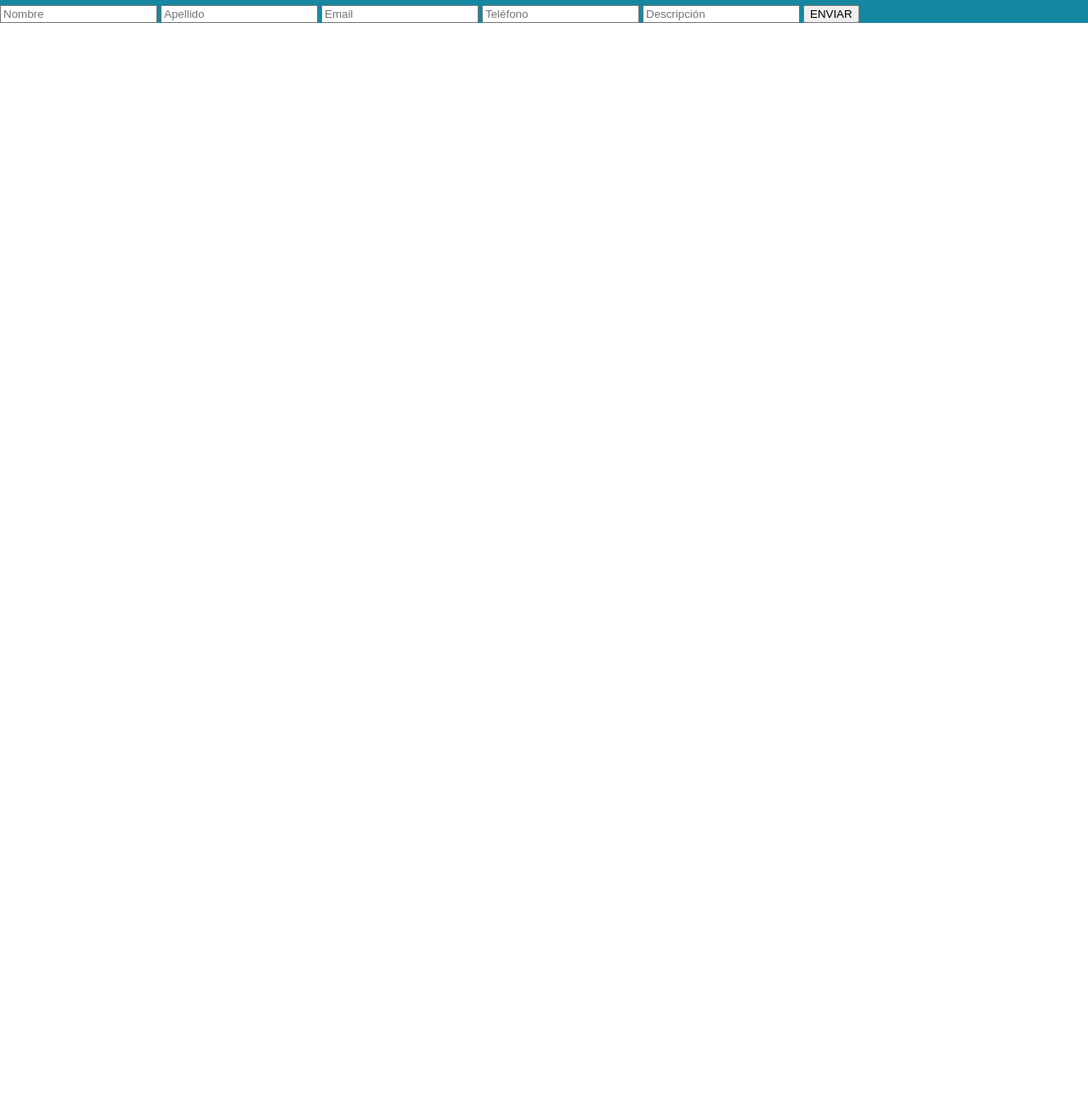
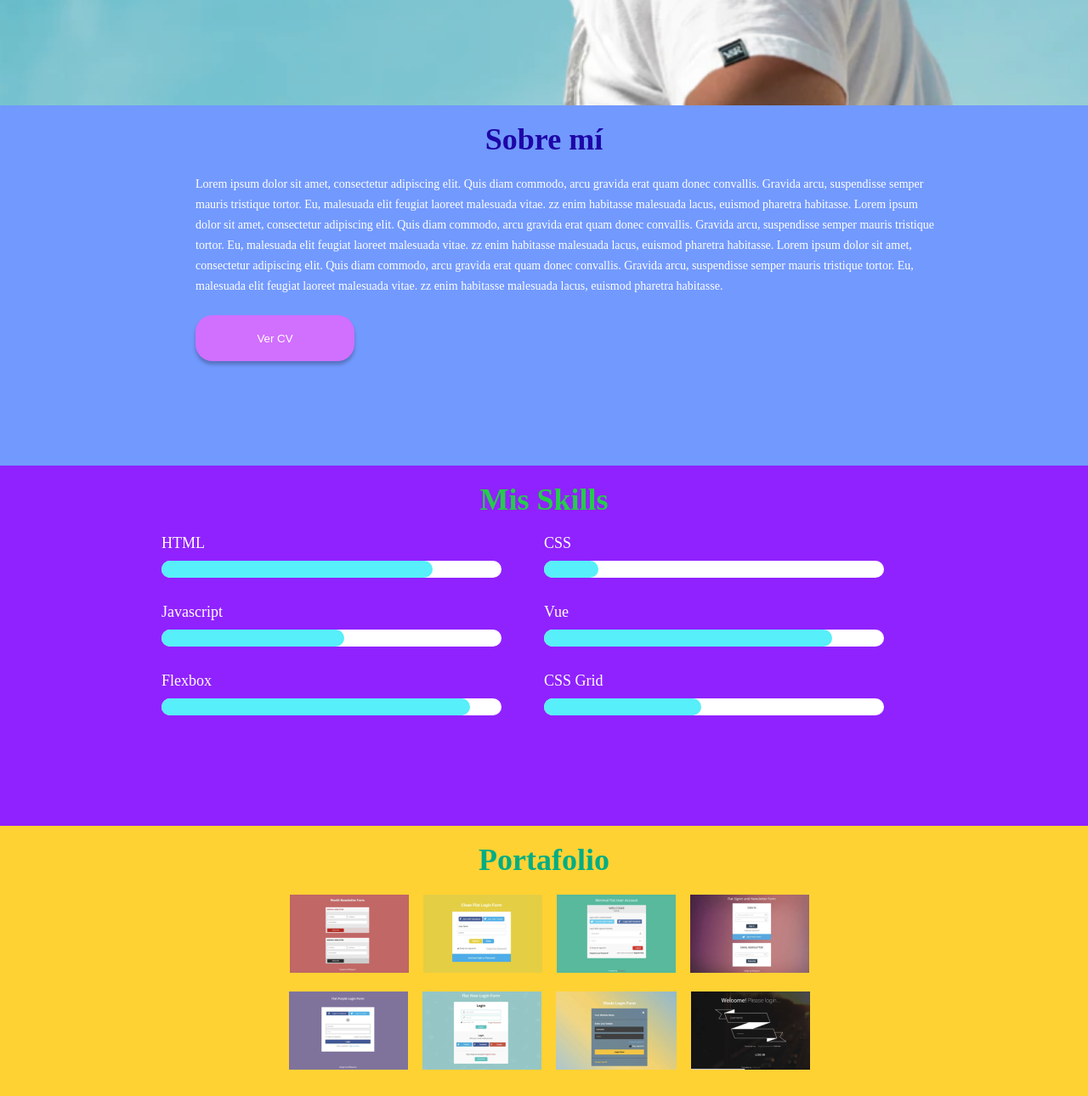
Before and after one commit to christianTordoya03/semana04-hackathon, a plain HTML site: page index.html in a window 1280 px wide. Shown: the part 656-1946 px from the top of the page at 85% size. Before the commit the page ends 800 px from the top, so only its background shows below. Drawn offline with Linux system fonts and the light colour scheme.

Commit message:
Agregando estilos finales

```diff
--- a/index.html
+++ b/index.html
@@ -10,72 +10,89 @@
 <body>
     <header>
         <h1>codiGO</h1>
-        <p>Hola, mi nombre es Sebastian Yabiku</p>
+        <p>Hola, mi nombre <br> es Sebastian Yabiku</p>
     </header>
     <main>
         <section class="section01">
             <h1>Sobre mí</h1>
-            <p>Lorem ipsum dolor sit amet consectetur adipisicing elit. Accusamus eum, earum pariatur quos distinctio repudiandae a, qui, perferendis ipsum vitae laudantium in doloribus vero! Iste unde sequi corrupti cum corporis.</p>
+            <p>Lorem ipsum dolor sit amet, consectetur adipiscing elit. Quis diam commodo, arcu gravida erat quam donec convallis. Gravida arcu, suspendisse semper mauris tristique tortor. Eu, malesuada elit feugiat laoreet malesuada vitae. zz enim habitasse malesuada lacus, euismod pharetra habitasse. Lorem ipsum dolor sit amet, consectetur adipiscing elit. Quis diam commodo, arcu gravida erat quam donec convallis. Gravida arcu, suspendisse semper mauris tristique tortor. Eu, malesuada elit feugiat laoreet malesuada vitae. zz enim habitasse malesuada lacus, euismod pharetra habitasse. Lorem ipsum dolor sit amet, consectetur adipiscing elit. Quis diam commodo, arcu gravida erat quam donec convallis. Gravida arcu, suspendisse semper mauris tristique tortor. Eu, malesuada elit feugiat laoreet malesuada vitae. zz enim habitasse malesuada lacus, euismod pharetra habitasse.</p>
             <button>Ver CV</button>
         </section>
 
         <section class="section02">
             <h1>Mis Skills</h1>
+            <div class="section02-contenedor">
+                <div class="section02-contenedor_grupo01">
                     <label for="html">HTML</label>
-            <div>
-                <div></div>
-            </div>
-            <label for="html">CSS</label>
-            <div>
-                <div></div>
+                    <div class="barra">
+                        <div class="progreso-html"></div>
                     </div>
                     <label for="html">Javascript</label>
-            <div>
-                <div></div>
+                    <div class="barra">
+                        <div class="progreso-js"></div>
+                    </div>
+                    <label for="html">Flexbox</label>
+                    <div class="barra">
+                        <div class="progreso-flexbox"></div>
+                    </div>
+                </div>
+                <div class="section02-contenedor_grupo02">
+                    <label for="html">CSS</label>
+                    <div class="barra">
+                        <div class="progreso-css"></div>
                     </div>
                     <label for="html">Vue</label>
-            <div>
-                <div></div>
-            </div>
-            <label for="html">Flexbox</label>
-            <div>
-                <div></div>
+                    <div class="barra">
+                        <div class="progreso-vue"></div>
                     </div>
                     <label for="html">CSS Grid</label>
-            <div>
-                <div></div>
+                    <div class="barra">
+                        <div class="progreso-grid"></div>
+                    </div>
+                </div>
             </div>
         </section>
 
         <section class="section03">
             <h1>Portafolio</h1>
-            <img src="" alt="">
-            <img src="" alt="">
-            <img src="" alt="">
-            <img src="" alt="">
-            <img src="" alt="">
-            <img src="" alt="">
-            <img src="" alt="">
-            <img src="" alt="">
+            <div>
+                <img src="img/pfolio-01.png" alt="Portafolio01">
+                <img src="img/pfolio-02.png" alt="Portafolio02">
+                <img src="img/pfolio-03.png" alt="Portafolio03">
+                <img src="img/pfolio-04.png" alt="Portafolio04">
+            </div>
+            <br>
+            <div>
+                <img src="img/pfolio-05.png" alt="Portafolio05">
+                <img src="img/pfolio-06.png" alt="Portafolio06">
+                <img src="img/pfolio-07.png" alt="Portafolio07">
+                <img src="img/pfolio-08.png" alt="Portafolio08">
+            </div>
         </section>
 
         <section class="section04">
             <h1>Clientes</h1>
-            <img src="" alt="">
-            <img src="" alt="">
-            <img src="" alt="">
-            <img src="" alt="">
+            <div>
+                <img src="img/clientes-01.png" alt="cliente01">
+                <img src="img/clientes-02.png" alt="cliente02">
+                <img src="img/clientes-03.png" alt="cliente03">
+                <img src="img/clientes-04.png" alt="cliente04">
+            </div>
         </section>
     </main>
     <footer>
-        <form action="#">
+        <form action="">
             <h1>Contacto</h1>
+            <div>
               <input type="text" placeholder="Nombre">
               <input type="text" placeholder="Apellido">
-            <input type="email" placeholder="Email">
+            </div>
+            <div>
+              <input type="text" placeholder="Email">
               <input type="text" placeholder="Teléfono">
-            <input type="text" placeholder="Descripción">
-            <button>ENVIAR</button>
+            </div>
+            <input type="text" placeholder="Descripción" id="descripción">
+            <button type="submit">ENVIAR</button>
         </form>
     </footer>
 </body>
--- a/styles.css
+++ b/styles.css
@@ -1,29 +1,237 @@
-body{
+*{
     margin: 0;
-    padding: 0;
 }
 
 header{
     background: url(img/header.png);
+    background-repeat: no-repeat;
+    background-size: 1500px;
+    height: 780px;
+}
+
+header h1{
+    font-size: 64px;
+    text-align: center;
+    color: white;
+    padding-top: 100px;
+}
+
+header p{
+    font-size: 36px;
+    color: white;
+    width: 305px;
+    height: 101px;
+    border-radius: 10px;
+    text-align: center;
+    padding: 20px 5px 10px 5px;
+    margin-left: 305px;
+    margin-top: 250px;
+    background-color: #7299FE80;
 }
 
 .section01{
     background: #7299FE;
+    height: 424px;
 }
+
+.section01 h1{
+    font-size: 36px;
+    line-height: 41px;
+    color:#1D06A7;
+    text-align: center;
+    padding: 20px 0;
+}
+
+.section01 p{
+    font-size: 14px;
+    line-height: 24px;
+    color: white;
+    width: 872px;
+    height: 166px;
+    padding-left: 230px;
+    font-weight: 400px;
+}
+
+.section01 button{
+    color: white;
+    border: none;
+    box-shadow: 0px 4px 4px rgba(0, 0, 0, 0.25);
+    border-radius: 20px;
+    background: #D16FFF;
+    width: 187px;
+    height: 54px;
+    margin-left: 230px;
+}
+
 
 .section02{
     background: #9022FF;
+    height: 424px;
+}
+
+.section02 h1{
+    color: #26CC4B;
+    font-size: 36px;
+    line-height: 41px;
+    padding: 20px;
+}
+
+.section02 label{
+    color: white;
+    font-size: 18px;
+    line-height: 21px;
+}
+
+.section02-contenedor{
+    display: flex;
+    justify-content: center;
+}
+
+.section02-contenedor_grupo01{
+    display: flex;
+    flex-direction: column;
+    gap: 10px;
+    width: 450px;
+    height: 300px;
+}
+
+.section02-contenedor_grupo02{
+    display: flex;
+    flex-direction: column;
+    gap: 10px;
+    width: 450px;
+    height: 300px;
+}
+
+.barra{
+    width: 400px;
+    height: 20px;
+    background: white;
+    border-radius: 10px;
+    margin-bottom: 20px;
+}
+
+.progreso-html{
+    width: 319px;
+    height: 20px;
+    background-color: #57EFF9;
+    border-radius: 20px;
+}
+
+.progreso-js{
+    width: 215px;
+    height: 20px;
+    background-color: #57EFF9;
+    border-radius: 20px;
+}
+
+.progreso-flexbox{
+    width: 363px;
+    height: 20px;
+    background-color: #57EFF9;
+    border-radius: 20px;
+}
+
+.progreso-css{
+    width: 64px;
+    height: 20px;
+    background-color: #57EFF9;
+    border-radius: 20px;
+}
+
+.progreso-vue{
+    width: 339px;
+    height: 20px;
+    background-color: #57EFF9;
+    border-radius: 20px;
+}
+
+.progreso-grid{
+    width: 185px;
+    height: 20px;
+    background-color: #57EFF9;
+    border-radius: 20px;
 }
 
 .section03{
     background: #FFD233;
+    height: 424px;
+    display: flex;
+    flex-direction: column;
+    align-items: center;
+}
 
+.section03 h1{
+    color: #00AD84;
+    font-size: 36px;
+    line-height: 41px;
+    padding: 20px;
+}
+
+.section03  img{
+    padding-left: 13px;
 }
 
 .section04{
     background: #3F4E62;
+    height: 258px;
+}
+
+.section04 h1{
+    color:#ADFF28;
+    font-size: 36px;
+    padding: 20px;
+    line-height: 41px;
+}
+
+.section04 div{
+    margin-left: 240px;
+}
+
+.section04 img{
+    padding-left: 15px;
 }
 
 footer{
     background: #1687A0;
+    height: 578px;
 }
+
+form{
+    margin: auto;
+    padding: 20px;
+    width: 80%;
+    display: flex;
+    flex-direction: column;
+    align-items: center;
+}
+
+form input{
+   background-color: white;
+   margin: 10px;
+   padding: 5px;
+   border: none;
+   width: 490px;
+   height: 40px;
+}
+
+form button{
+    color: white;
+    width: 10%;
+    border: none;
+    height: 40px;
+    background-color: rgb(40, 66, 139);
+    margin-top: 3%;
+    margin-bottom: 3%
+}
+
+#descripción{
+    width: 94%;
+   height: 70px;
+}
+
+h1{
+    text-align: center;
+    color: red;
+    padding-bottom: 30px ;
+}
```
Lines whose indentation alone changed are shown as unchanged.
